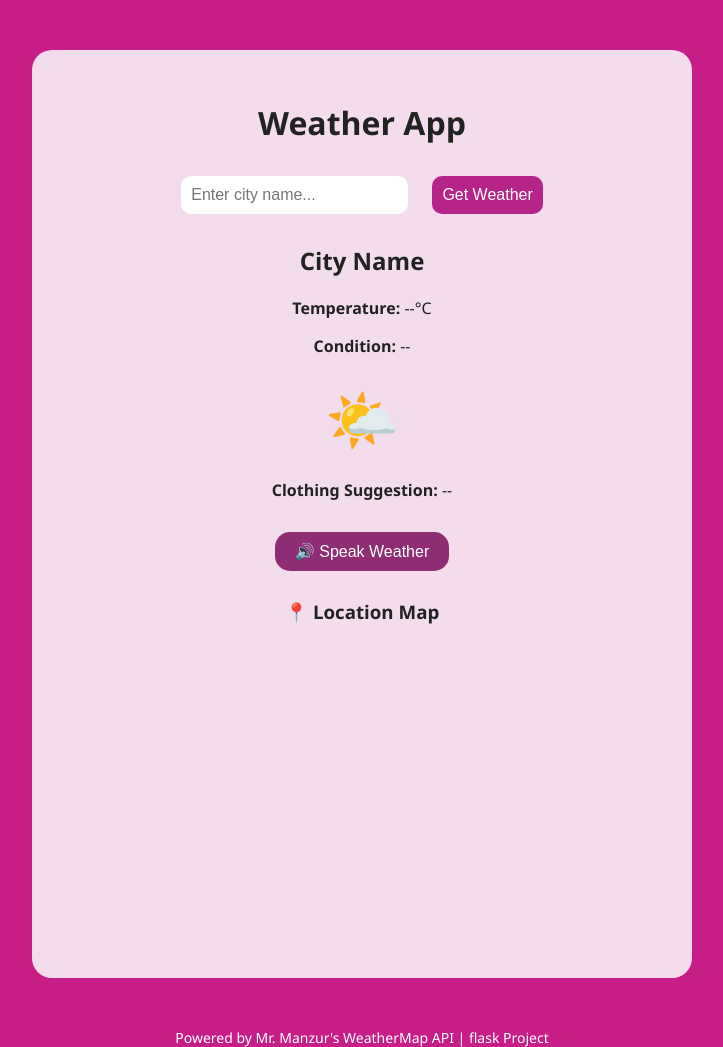
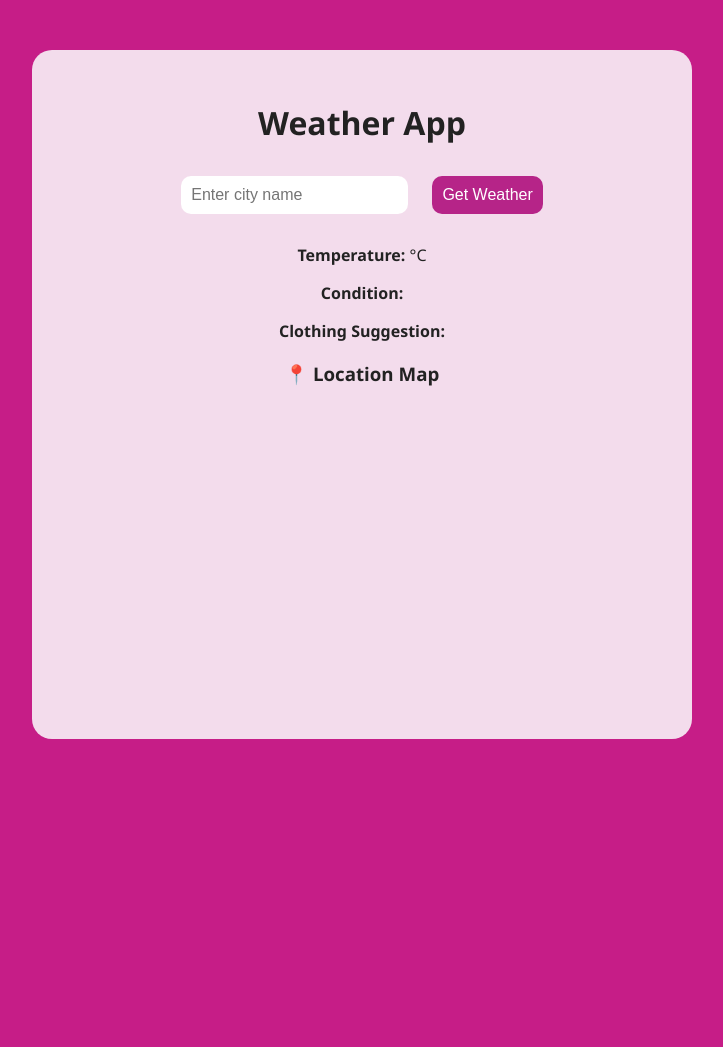
Before and after one commit to SmS-the-creator/manzucodes.in, a plain HTML site: page index.html in a window 1280 px wide. Shown: the whole page, without its empty margins (278-1001 px from the left). After the commit the page ends 800 px from the top, so only its background shows below. Drawn offline with Linux system fonts and the light colour scheme.

Commit message:
Update index.html

```diff
--- a/index.html
+++ b/index.html
@@ -1,44 +1,35 @@
 <!DOCTYPE html>
 <html lang="en">
 <head>
-    <meta charset="UTF-8">
-    <meta name="viewport" content="width=device-width, initial-scale=1.0">
+  <meta charset="UTF-8" />
+  <meta name="viewport" content="width=device-width, initial-scale=1.0"/>
   <title>Weather App</title>
-    <link rel="stylesheet" href="style.css">
+  <link rel="stylesheet" href="style.css" />
 </head>
 <body>
   <div class="container">
     <h1>Weather App</h1>
-        <input type="text" id="cityInput" placeholder="Enter city name...">
+    <input type="text" id="cityInput" placeholder="Enter city name" />
     <button onclick="getWeather()">Get Weather</button>
 
-        <div class="weather-output">
-            <h2 id="location">City Name</h2>
-            <p><strong>Temperature:</strong> <span id="temperature">--</span>°C</p>
-            <p><strong>Condition:</strong> <span id="condition">--</span></p>
-            <p class="weather-icon" id="weather-icon">🌤️</p>
-            <p><strong>Clothing Suggestion:</strong> <span id="suggestion">--</span></p>
-
-            <button onclick="speakWeather()" class="speak-btn">🔊 Speak Weather</button>
+    <div class="weather-info">
+      <h2 id="location"></h2>
+      <p><strong>Temperature:</strong> <span id="temperature"></span>°C</p>
+      <p><strong>Condition:</strong> <span id="condition"></span></p>
+      <div id="weather-icon" style="font-size: 40px;"></div>
+      <p><strong>Clothing Suggestion:</strong> <span id="suggestion"></span></p>
     </div>
 
-        <div id="map-section">
     <h3>📍 Location Map</h3>
     <iframe
       id="map"
       width="100%"
       height="300"
+      frameborder="0"
       style="border:0; border-radius: 10px;"
       allowfullscreen
-                loading="lazy"
-                referrerpolicy="no-referrer-when-downgrade">
-            </iframe>
+    ></iframe>
   </div>
-    </div>
-
-    <footer>
-        Powered by Mr. Manzur's WeatherMap API | flask Project
-    </footer>
 
   <script src="script.js"></script>
 </body>
```
Lines whose indentation alone changed are shown as unchanged.
